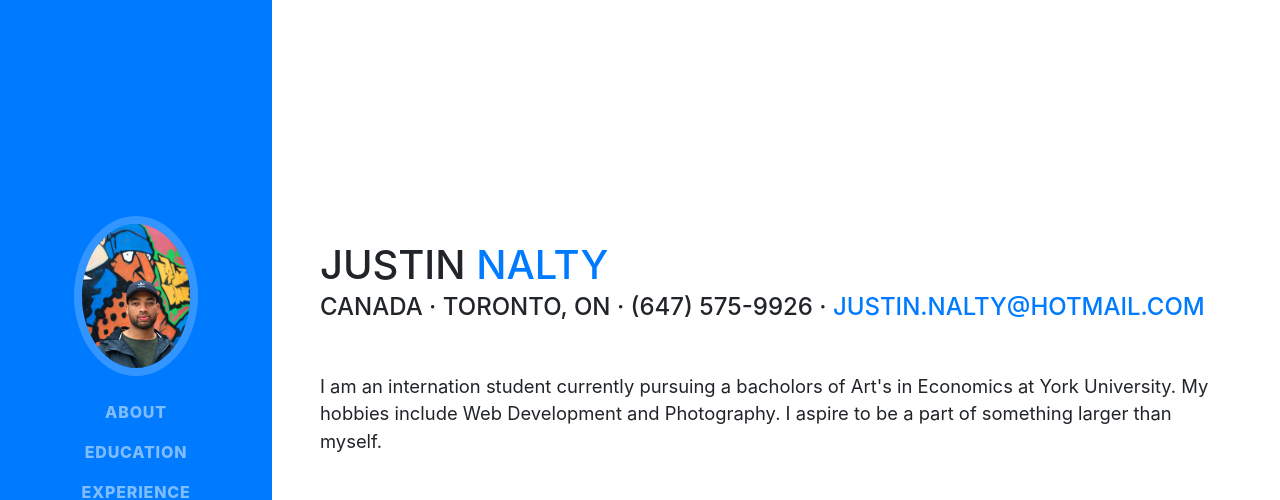
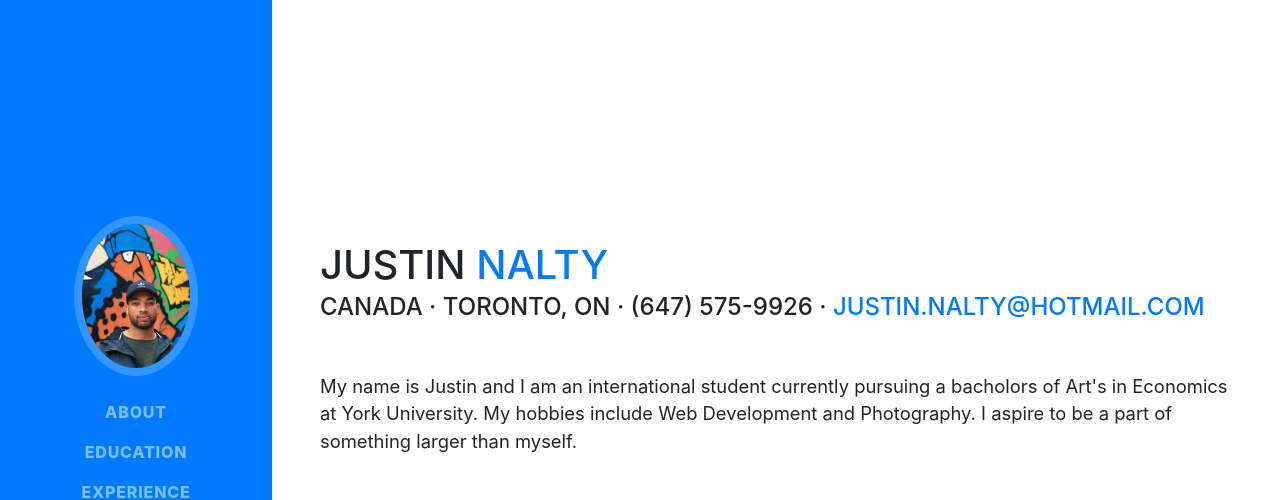
Before and after one commit to Jnalty96/jnalty96.github.io, a website with bundled scripts: page index.html in a window 1280 px wide. Shown: the top 500 px of the page. Built offline with nearby package versions, Linux system fonts and the light colour scheme; a web font is replaced by a local one.

Commit message:
Update index.html

```diff
--- a/index.html
+++ b/index.html
@@ -66,7 +66,7 @@
           <div class="subheading mb-5">Canada · Toronto, ON · (647) 575-9926 ·
             <a href="mailto:name@email.com">Justin.nalty@hotmail.com</a>
           </div>
-          <p class="lead mb-5"> I am an internation student currently pursuing a bacholors of Art's in Economics at York University. My hobbies include Web Development and Photography. I aspire to be a part of something larger than myself. </p>
+          <p class="lead mb-5"> My name is Justin and I am an international student currently pursuing a bacholors of Art's in Economics at York University. My hobbies include Web Development and Photography. I aspire to be a part of something larger than myself. </p>
           <div class="social-icons">
             <a target="_blank" href="https://www.linkedin.com/in/justin-nalty-05701b134/">
               <i class="fab fa-linkedin-in"></i>
```
